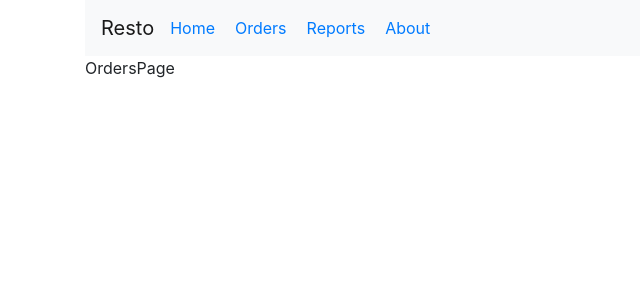
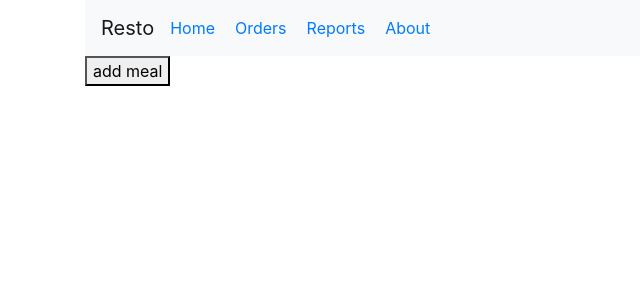
Before and after one commit to roiroi123/resto-2, a React (Create React App) app: page /orders in a window 1280 px wide. Shown: the top 300 px of the page, without its empty margins (0-640 px from the left). Built offline with nearby package versions, Linux system fonts and the light colour scheme.

Commit message:
useContext

```diff
--- a/src/App.tsx
+++ b/src/App.tsx
@@ -1,17 +1,23 @@
-import React from 'react';
+import React, { useState } from 'react';
 import logo from './logo.svg';
 import './App.css';
 import NavBarApp from './components/ui-components/header/';
 import AppRouter from './components/containers/appRouter';
 import { BrowserRouter as Router } from "react-router-dom"
 
+const initialState = { meals: ["a", "b"] }
+export const MealsContext: any = React.createContext(null)
+
 function App() {
+    const [globalState, setGlobalState] = useState(initialState)
     return (
         <Router>
-            <div className="container">
-                <NavBarApp />
-                <AppRouter />
-            </div>
+            <MealsContext.Provider value={[globalState, setGlobalState]}>
+                <div className="container">
+                    <NavBarApp />
+                    <AppRouter />
+                </div>
+            </MealsContext.Provider>
         </Router>
 
 
--- a/src/components/containers/appRouter/linksApp.tsx
+++ b/src/components/containers/appRouter/linksApp.tsx
@@ -6,6 +6,6 @@ import { Link } from "react-router-dom";
 export default function LinksApp(props: IProps): any {
     return props.routes.sort((r1, r2) => r1.order - r2.order).filter((route: IRoute) => route.isVisible).map((route: IRoute) => {
         const { path, name } = route;
-        return <Link to={path}> {name} </Link>
+        return <Link key={name} to={path}> {name} </Link>
     })
 }
--- a/src/components/containers/appRouter/routesApp.tsx
+++ b/src/components/containers/appRouter/routesApp.tsx
@@ -3,5 +3,5 @@ import { IRoute, IProps } from "./"
 import { Route } from "react-router-dom";
 
 export default function RoutesApp(props: IProps): any {
-    return props.routes.map((route: IRoute) => <Route {...route} />);
+    return props.routes.map((route: IRoute) => <Route key={route.name} {...route} />);
 }
--- a/src/components/containers/pages/home/index.tsx
+++ b/src/components/containers/pages/home/index.tsx
@@ -1,6 +1,9 @@
-import React from "react"
+import React, { useContext } from "react"
+import { MealsContext } from "App"
 
 
 export default function HomePage() {
-    return <div> HomePage </div>
+    const [state, setState] = useContext(MealsContext)
+
+    return <div> {JSON.stringify(state)} </div>
 }
--- a/src/components/containers/pages/orders/index.tsx
+++ b/src/components/containers/pages/orders/index.tsx
@@ -1,6 +1,10 @@
-import React from "react"
+import React, { useContext } from "react"
+import { MealsContext } from "App"
 
 
 export default function OrdersPage() {
-    return <div> OrdersPage </div>
+    const [state, setState] = useContext(MealsContext)
+    return <div>
+        <button onClick={() => { setState({ ...state, meals: [...state.meals, "Blablabla"] }) }}> add meal </button>
+    </div>
 }
--- a/tsconfig.json
+++ b/tsconfig.json
@@ -17,7 +17,8 @@
         "resolveJsonModule": true,
         "isolatedModules": true,
         "noEmit": true,
-    "jsx": "react"
+        "jsx": "react",
+        "baseUrl": "src"
     },
     "include": [
         "src"
```
Lines whose indentation alone changed are shown as unchanged.
